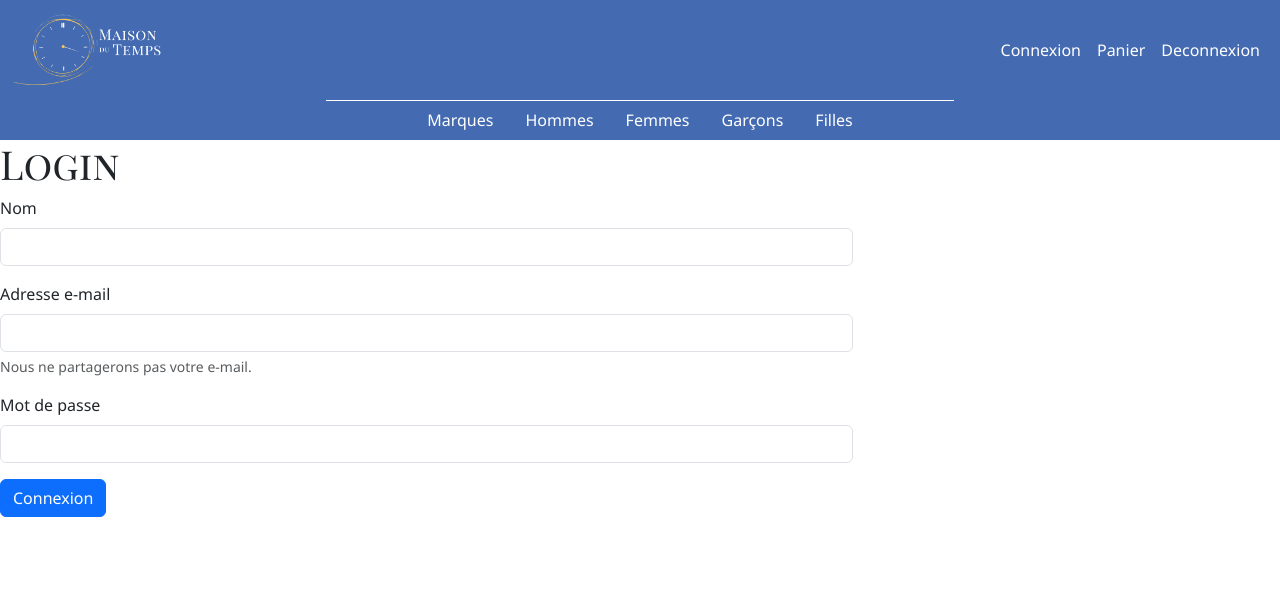
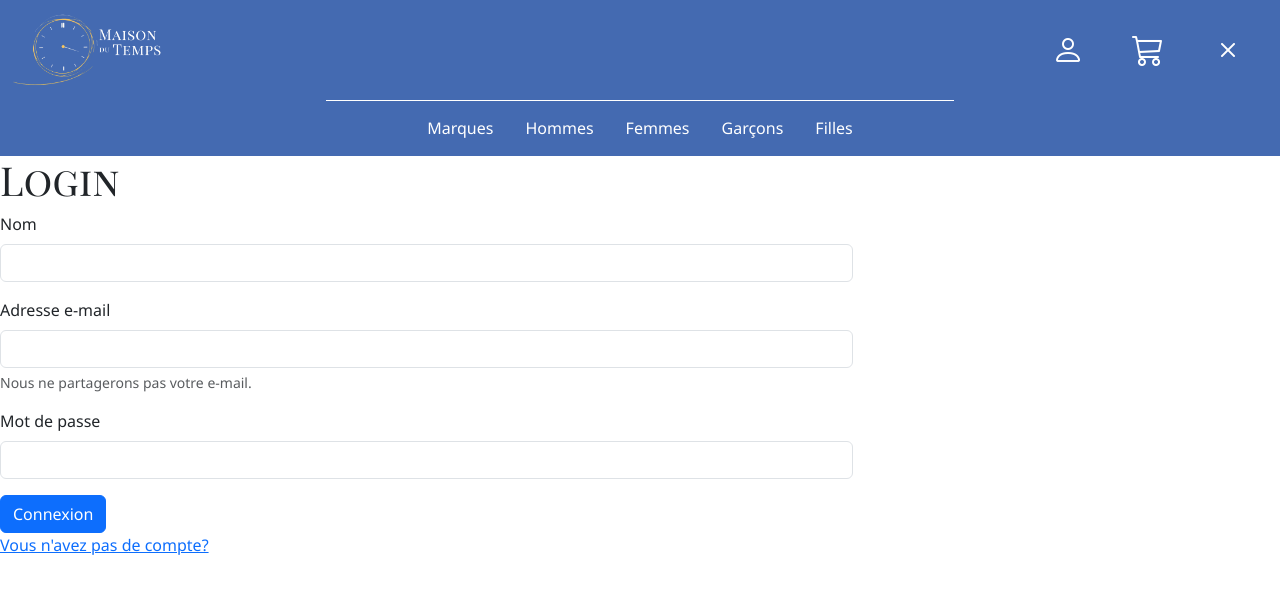
Before and after one commit to Alex-Colombbus/Projet-e-commerce-montre, a PHP site: page /Projet_e-commerce_montre/auth/login.php in a window 1280 px wide. Shown: the top 594 px of the page. Run offline with PHP 8.4, Linux system fonts and the light colour scheme.

Commit message:
amélioration header + icones

```diff
--- a/assets/css/style.css
+++ b/assets/css/style.css
@@ -17,6 +17,7 @@
     text-decoration: none;
     font-family: "Segoe UI", Tahoma, Geneva, Verdana, sans-serif;
 }
+
 nav a {
     color: white !important;
 }
@@ -37,3 +38,7 @@ h3 {
     height: 0.5px;
     margin: auto;
 }
+
+nav ul li a i {
+    font-size: 2rem;
+}
--- a/auth/login.php
+++ b/auth/login.php
@@ -96,6 +96,10 @@ require_once("../includes/header.inc.php");
             </div>
             <button type="submit" class="btn btn-primary">Connexion</button>
       </form>
+      <div>
+            <p><a href="register.php">Vous n'avez pas de compte?</a></p>
+
+      </div>
 </main>
 
 
--- a/includes/header.inc.php
+++ b/includes/header.inc.php
@@ -8,8 +8,10 @@
       <link href="https://cdn.jsdelivr.net/npm/bootstrap@5.3.3/dist/css/bootstrap.min.css" rel="stylesheet"
             integrity="sha384-QWTKZyjpPEjISv5WaRU9OFeRpok6YctnYmDr5pNlyT2bRjXh0JMhjY6hW+ALEwIH" crossorigin="anonymous">
 
-             <!-- Chemin optimisé grâce à une constante RACINE_SITE -->
-    <link rel="stylesheet" href="<?=RACINE_SITE?>assets/css/style.css">
+      <!-- Chemin optimisé grâce à une constante RACINE_SITE -->
+      <link rel="stylesheet" href="https://cdn.jsdelivr.net/npm/bootstrap-icons@1.11.3/font/bootstrap-icons.min.css">
+      <link rel="stylesheet" href="<?= RACINE_SITE ?>assets/css/style.css">
+
 
 </head>
 
@@ -18,22 +20,23 @@
             <div class="container-fluid ">
 
 
-                  <a class="navbar-brand" href="<?= RACINE_SITE ?>index.php" ><img src="<?= RACINE_SITE ?>assets/img/logoMaisonduTemps.png" alt="Maison du Temps" width="150" height="auto"></a>
+                  <a class="navbar-brand" href="<?= RACINE_SITE ?>index.php"><img src="<?= RACINE_SITE ?>assets/img/logoMaisonduTemps.png" alt="Maison du Temps" width="150" height="auto"></a>
                   <button class="navbar-toggler" type="button" data-bs-toggle="collapse" data-bs-target="#navbarNav"
                         aria-controls="navbarNav" aria-expanded="false" aria-label="Toggle navigation">
                         <span class="navbar-toggler-icon"></span>
                   </button>
                   <div class="collapse navbar-collapse justify-content-end" id="navbarNav">
-                        <ul class="navbar-nav " >
+                        <ul class="navbar-nav ">
                               <?php
                               if (!isset($_SESSION['client'])) {
                               ?>
                                     <li class="nav-item ">
-                                          <a class="nav-link active " href="<?= RACINE_SITE ?>auth/login.php">Connexion</a>
+                                          <a class="nav-link px-4 active " href="<?= RACINE_SITE ?>auth/login.php"><i class="bi bi-person"></i>
+                                          </a>
                                     </li>
                               <?php } else { ?>
                                     <li class="nav-item">
-                                          <a class="nav-link active" href="<?= RACINE_SITE ?>auth/profil.php">Profil</a>
+                                          <a class="nav-link px-4 active" href="<?= RACINE_SITE ?>auth/profil.php"><i class="bi bi-person-gear"></i></a>
                                     </li>
 
 
@@ -44,17 +47,17 @@
 
                                     ?>
                                           <li class="nav-item">
-                                                <a class="nav-link" href="<?= RACINE_SITE ?>admin/dashboard.php">Dashboard</a>
+                                                <a class="nav-link px-4" href="<?= RACINE_SITE ?>admin/dashboard.php"><i class="bi bi-pc-display-horizontal"></i>Dashboard</a>
                                           </li>
                                     <?php } ?>
                               <?php } ?>
 
                               <li class="nav-item">
-                                    <a class="nav-link" href="#">Panier</a>
+                                    <a class="nav-link px-4" href="#"><i class="bi bi-cart3"></i></a>
                               </li>
 
                               <li class="nav-item">
-                                    <a class="nav-link" href="<?= RACINE_SITE ?>auth/logout.php">Deconnexion</a>
+                                    <a class="nav-link px-4" href="<?= RACINE_SITE ?>auth/logout.php"><i class="bi bi-x"></i></a>
                               </li>
 
                         </ul>
@@ -65,22 +68,22 @@
             </div>
       </nav>
       <div class="container-fluid nav-color text-white">
-<div class="line"></div>
+            <div class="line"></div>
             <ul class="navbar-nav flex-row justify-content-center">
                   <li class="nav-item">
-                        <a class="nav-link px-3" href="#">Marques</a>
+                        <a class="nav-link p-3" href="#">Marques</a>
                   </li>
                   <li class="nav-item">
-                        <a class="nav-link px-3" href="#">Hommes</a>
+                        <a class="nav-link p-3" href="#">Hommes</a>
                   </li>
                   <li class="nav-item">
-                        <a class="nav-link px-3" href="#">Femmes</a>
+                        <a class="nav-link p-3" href="#">Femmes</a>
                   </li>
                   <li class="nav-item">
-                        <a class="nav-link px-3" href="#">Garçons</a>
+                        <a class="nav-link p-3" href="#">Garçons</a>
                   </li>
                   <li class="nav-item">
-                        <a class="nav-link px-3" href="#">Filles</a>
+                        <a class="nav-link p-3" href="#">Filles</a>
                   </li>
 
             </ul>
```
